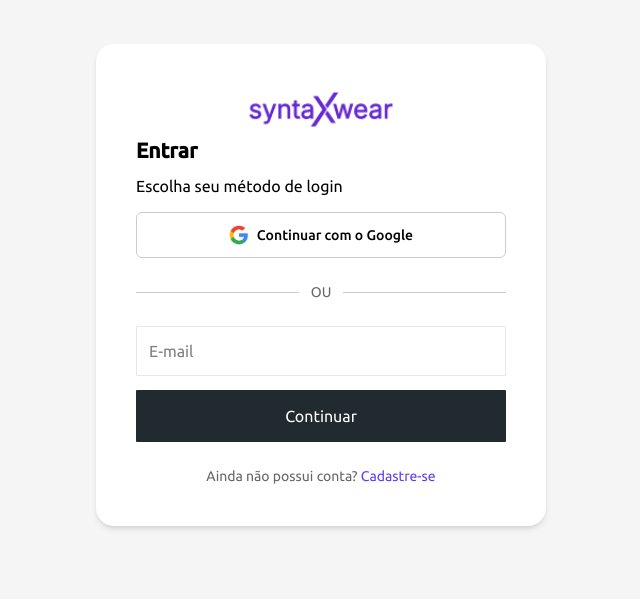
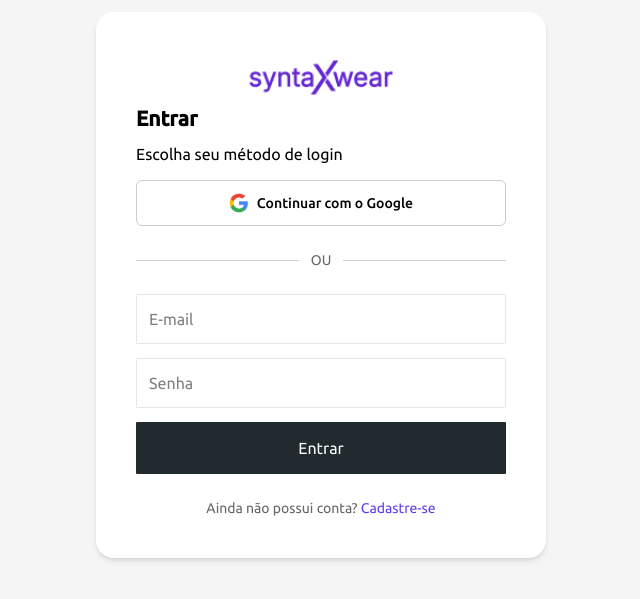
Before and after one commit to MadeiraVitor/syntax-wear-app, a React (Vite) app: page /signin in a window 1280 px wide. Shown: the part 115-714 px from the top of the page, without its empty margins (319-959 px from the left). Built offline with nearby package versions, Linux system fonts and the light colour scheme; no server answers.

Commit message:
feat: integration of login with the authentication context

```diff
--- a/src/components/LoginForm/index.tsx
+++ b/src/components/LoginForm/index.tsx
@@ -1,8 +1,83 @@
+import { z } from "zod";
+import { zodResolver } from "@hookform/resolvers/zod";
+import { useForm } from "react-hook-form";
+import { useAuth } from "../../contexts/AuthContext/AuthContext";
+import { useState } from "react";
+import { useNavigate } from "@tanstack/react-router";
+
 export const LoginForm = () => {
-    return (
-        <form className="flex flex-col gap-3.5">
-            <input className="border rounded-[1px] border-gray-200 w-full text-black p-3" type="email" placeholder="E-mail" />
-            <button className="bg-[#212A2F] w-full p-3.5 rounded-[1px] cursor-pointer text-white">Continuar</button>
-        </form>
-    )
-}
+  const [error, setError] = useState<string | null>(null);
+  const [isSubmitting, setIsSubmitting] = useState(false);
+
+  const { signIn } = useAuth();
+
+  const navigate = useNavigate();
+
+  const signInFormSchema = z.object({
+    email: z.email("E-mail inválido"),
+    password: z.string().min(6, "A senha deve conter no mínimo 6 caracteres"),
+  });
+
+  type SignInFormData = z.infer<typeof signInFormSchema>;
+
+  const {
+    register,
+    handleSubmit,
+    formState: { errors },
+  } = useForm<SignInFormData>({
+    resolver: zodResolver(signInFormSchema),
+  });
+
+  const onSubmit = async (data: SignInFormData) => {
+    setIsSubmitting(true);
+
+    try {
+      await signIn(data);
+      navigate({ to: "/" });
+    } catch (error) {
+      if (error instanceof Error) {
+        setError(error.message);
+      } else {
+        setError("Erro desconhecido ao fazer login");
+      }
+    } finally {
+      setIsSubmitting(false);
+    }
+  };
+
+  return (
+    <form className="flex flex-col gap-3.5" onSubmit={handleSubmit(onSubmit)}>
+      <input
+        className="border rounded-[1px] border-gray-200 w-full text-black p-3"
+        type="email"
+        placeholder="E-mail"
+        {...register("email")}
+      />
+
+      {errors.email && (
+        <span className="text-red-500 text-sm">{errors.email.message}</span>
+      )}
+
+      <input
+        className="border rounded-[1px] border-gray-200 w-full text-black p-3"
+        type="password"
+        placeholder="Senha"
+        {...register("password")}
+      />
+
+      {errors.password && (
+        <span className="text-red-500 text-sm">{errors.password.message}</span>
+      )}
+
+      {error && <span className="text-red-500 text-sm">{error}</span>}
+
+      <button
+        className="bg-[#212A2F] w-full p-3.5 rounded-[1px] cursor-pointer text-white disabled:opacity-60 disabled:cursor-not-allowed"
+        type="submit"
+        disabled={isSubmitting}
+      >
+        {isSubmitting ? "Entrando..." : "Entrar"}
+      </button>
+    </form>
+  );
+};
```
